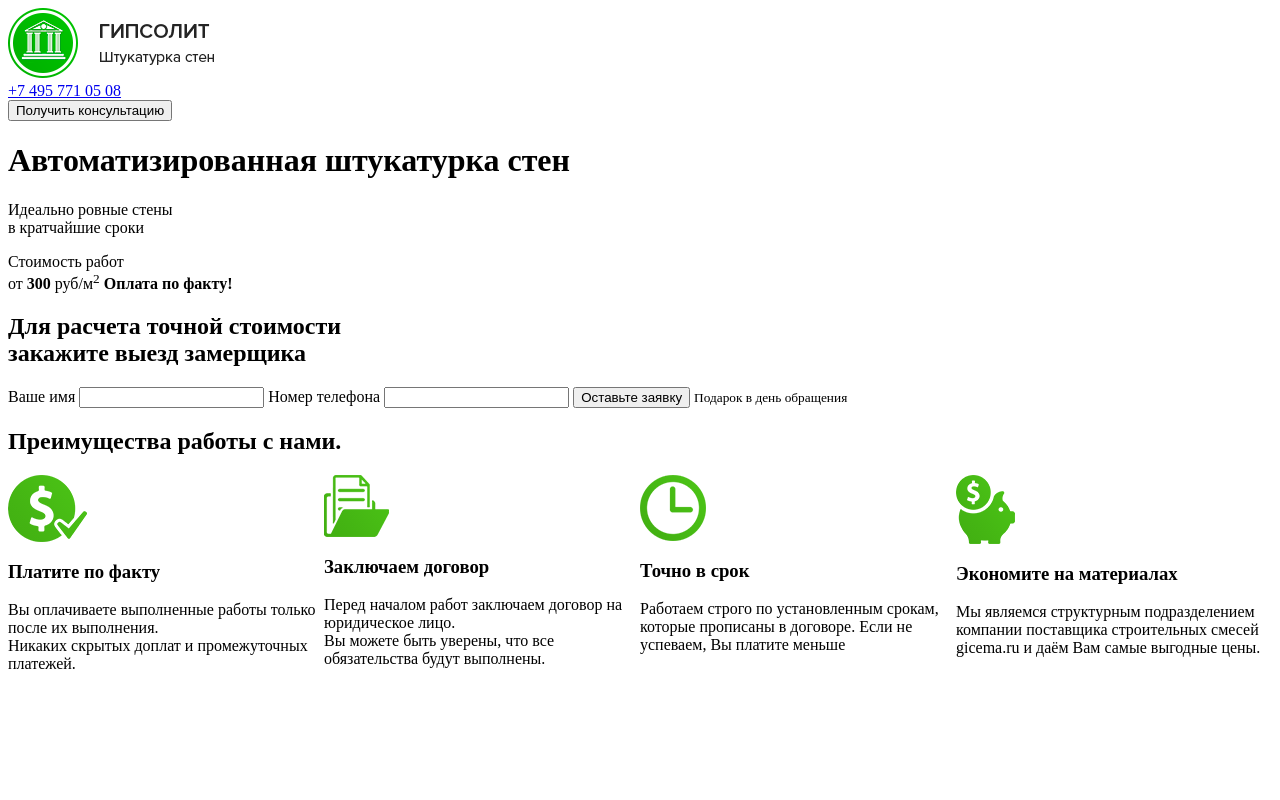
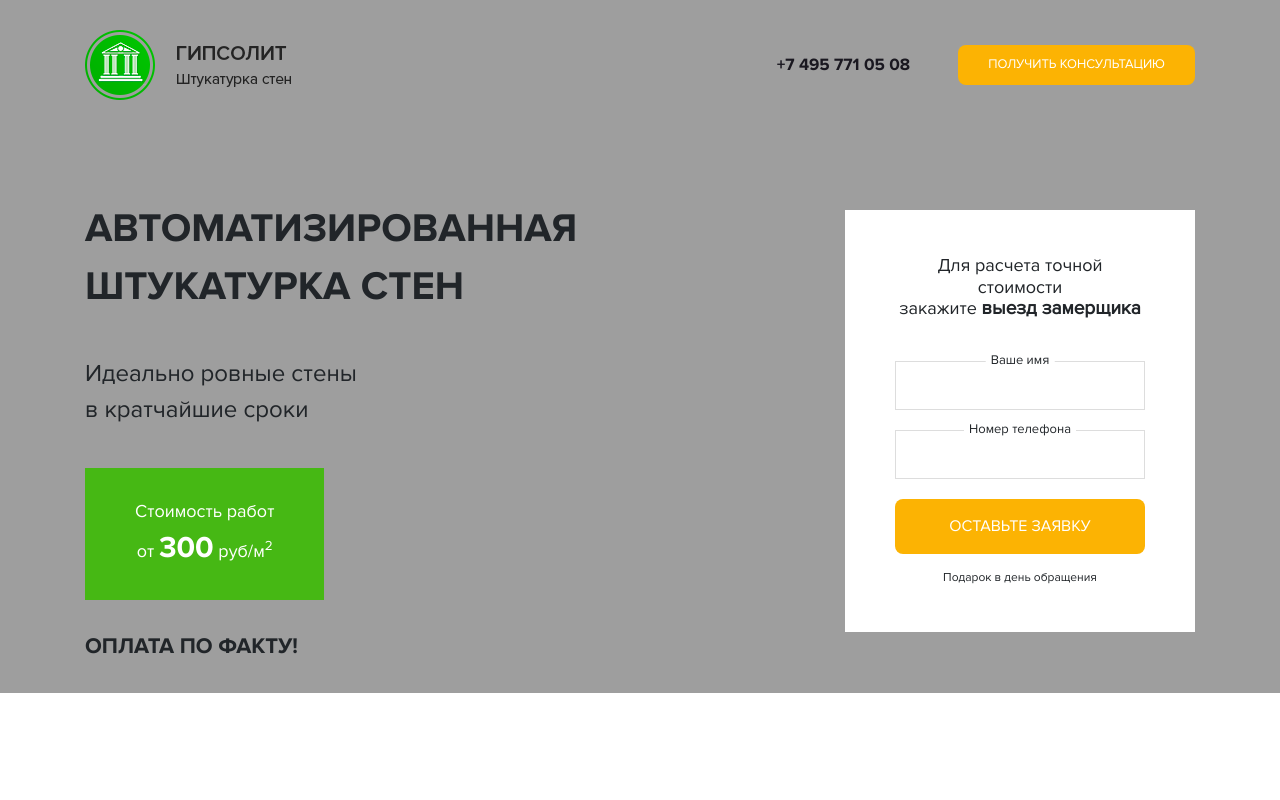
Before and after one commit to r8nes/dry_wall_project, a plain HTML site: page index.html in a window 1280 px wide. Shown: the top 800 px of the page. Drawn offline with nearby package versions, Linux system fonts and the light colour scheme; the site is published under a folder, as on GitHub Pages, so addresses that start at the root find nothing.

Commit message:
Корректировка ошибок

```diff
--- a/index.html
+++ b/index.html
@@ -12,9 +12,9 @@
 		rel="stylesheet"> -->
 
 	<!-- Bootstrap CSS -->
-	<link rel="stylesheet" href="/css/animate.css">
-	<link rel="stylesheet" href="/css/bootstrap.css">
-	<link rel="stylesheet" href="/css/main.css">
+	<link rel="stylesheet" href="css/animate.css">
+	<link rel="stylesheet" href="css/bootstrap.css">
+	<link rel="stylesheet" href="css/main.css">
 	<title>Проектная работа</title>
 </head>
 
```
